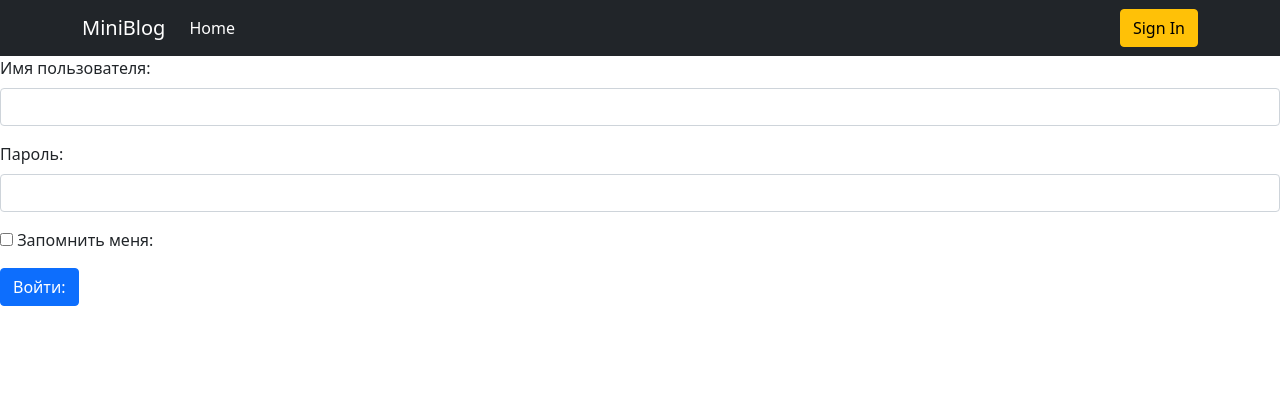
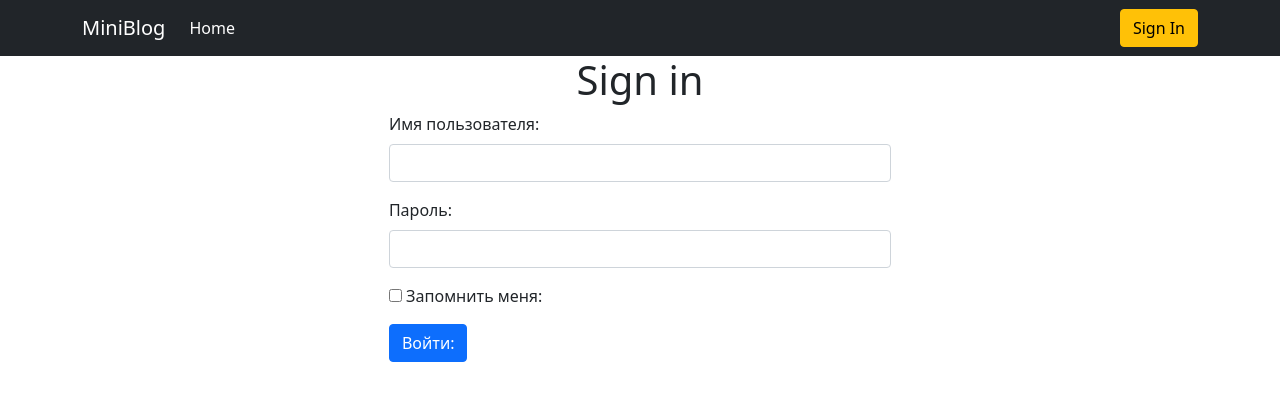
Before and after one commit to bdantr/flask_blog, a Flask app: page /login in a window 1280 px wide. Shown: the top 401 px of the page. Run offline with Flask 2, Linux system fonts and the light colour scheme.

Commit message:
adding form stylezation

```diff
--- /dev/null
+++ b/static/css/style.css
@@ -0,0 +1,5 @@
+.form {
+
+    width:45%;
+    margin:0.5em auto;
+}
--- a/templates/base.html
+++ b/templates/base.html
@@ -9,6 +9,7 @@
     <link href="https://cdn.jsdelivr.net/npm/bootstrap@5.1.3/dist/css/bootstrap.min.css" rel="stylesheet"
           integrity="sha384-1BmE4kWBq78iYhFldvKuhfTAU6auU8tT94WrHftjDbrCEXSU1oBoqyl2QvZ6jIW3" crossorigin="anonymous">
 
+    <link rel="stylesheet" href="{{ url_for('static',filename='css/style.css') }}">
 
     {% if title %}
         <title>{{ title }}</title>
@@ -44,10 +45,13 @@
   {% endfor %}
 
 {% endif %} {% endwith %}
+
+<div class="container">
+
 {% block content %}
 
 {% endblock %}
-
+</div>
 
 
 
--- a/templates/login.html
+++ b/templates/login.html
@@ -1,7 +1,11 @@
 {% extends "base.html" %}
 
 {% block content  %}
-   <form action="" method="post" novalidate>
+
+    <h1 class="text-center">Sign in</h1>
+
+
+   <form class="form" action="" method="post" novalidate>
    {{ form.hidden_tag() }}
        <div class="mb-3">
              {{ form.username.label(class="form-label") }}
```
